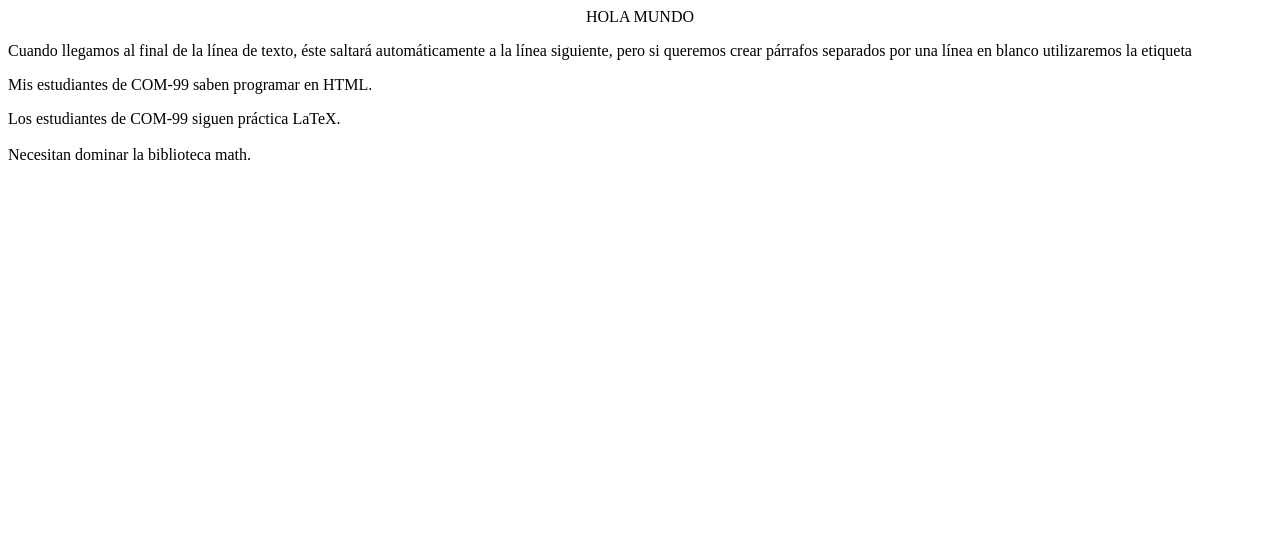
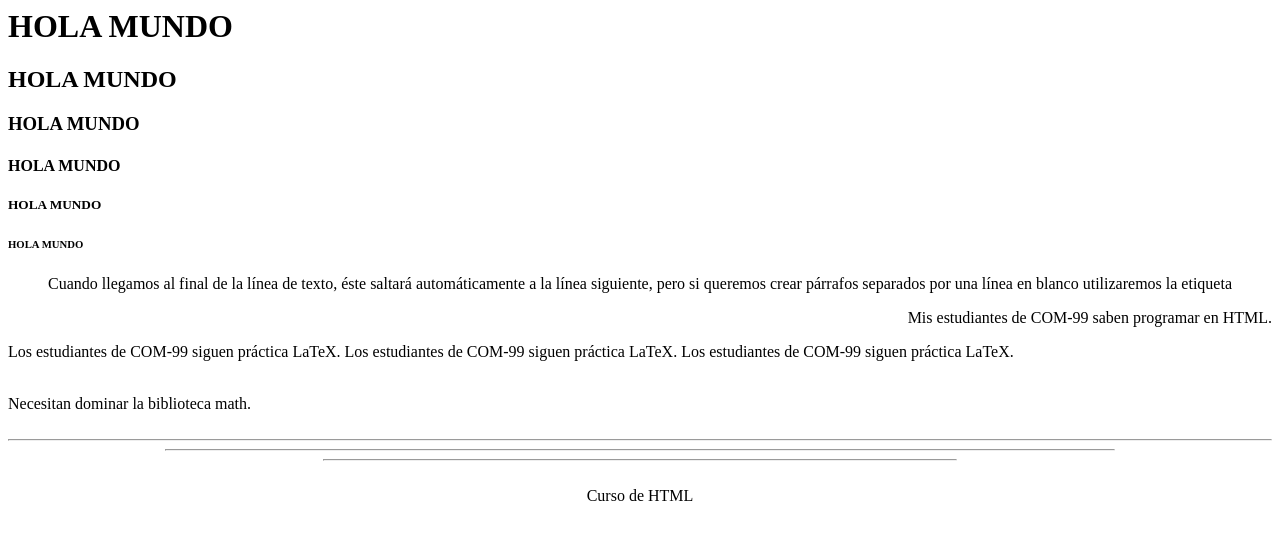
Before and after one commit to ecram/com99, a plain HTML site: page primera.html in a window 1280 px wide. Drawn offline with Linux system fonts and the light colour scheme.

Commit message:
modificacion a las 9:52

```diff
--- a/primera.html
+++ b/primera.html
@@ -4,10 +4,29 @@
    </HEAD>
    <BODY>
 	  <!--la siguiente CENTER centra el texto><-->
-      <CENTER>HOLA MUNDO</CENTER>
-	  <p>Cuando llegamos al final de la línea de texto, éste saltará automáticamente a la línea siguiente, pero si queremos crear párrafos separados por una línea en blanco utilizaremos la etiqueta</p>
-	  <p>Mis estudiantes de COM-99 saben programar en HTML.</p>
-	  Los estudiantes de COM-99 siguen práctica LaTeX.<br><br>
+      <!--<CENTER>HOLA MUNDO</CENTER>-->
+      <H1>HOLA MUNDO</H1>
+      <H2>HOLA MUNDO</H2>
+      <H3>HOLA MUNDO</H3>
+      <H4>HOLA MUNDO</H4>
+      <H5>HOLA MUNDO</H5>
+      <H6>HOLA MUNDO</H6>
+
+	  <p align="center">Cuando llegamos al final de la línea de texto, éste saltará automáticamente a la línea siguiente, pero si queremos crear párrafos separados por una línea en blanco utilizaremos la etiqueta</p>
+
+	  <p align="right">Mis estudiantes de COM-99 saben programar en HTML.</p>
+
+	  <p align="justify">Los estudiantes de COM-99 siguen práctica LaTeX. Los estudiantes de COM-99 siguen práctica LaTeX. Los estudiantes de COM-99 siguen práctica LaTeX.</p>
+	  <br>
 	  Necesitan dominar la biblioteca math.
+	  <br><br>
+
+	  <hr>
+	  <hr width="75%">
+	  <hr width="50%">
+
+	  <br>
+	  <!--Ejemplo de Centreado-->
+	  <center>Curso de HTML</center>
    </BODY>
 </HTML>
```
